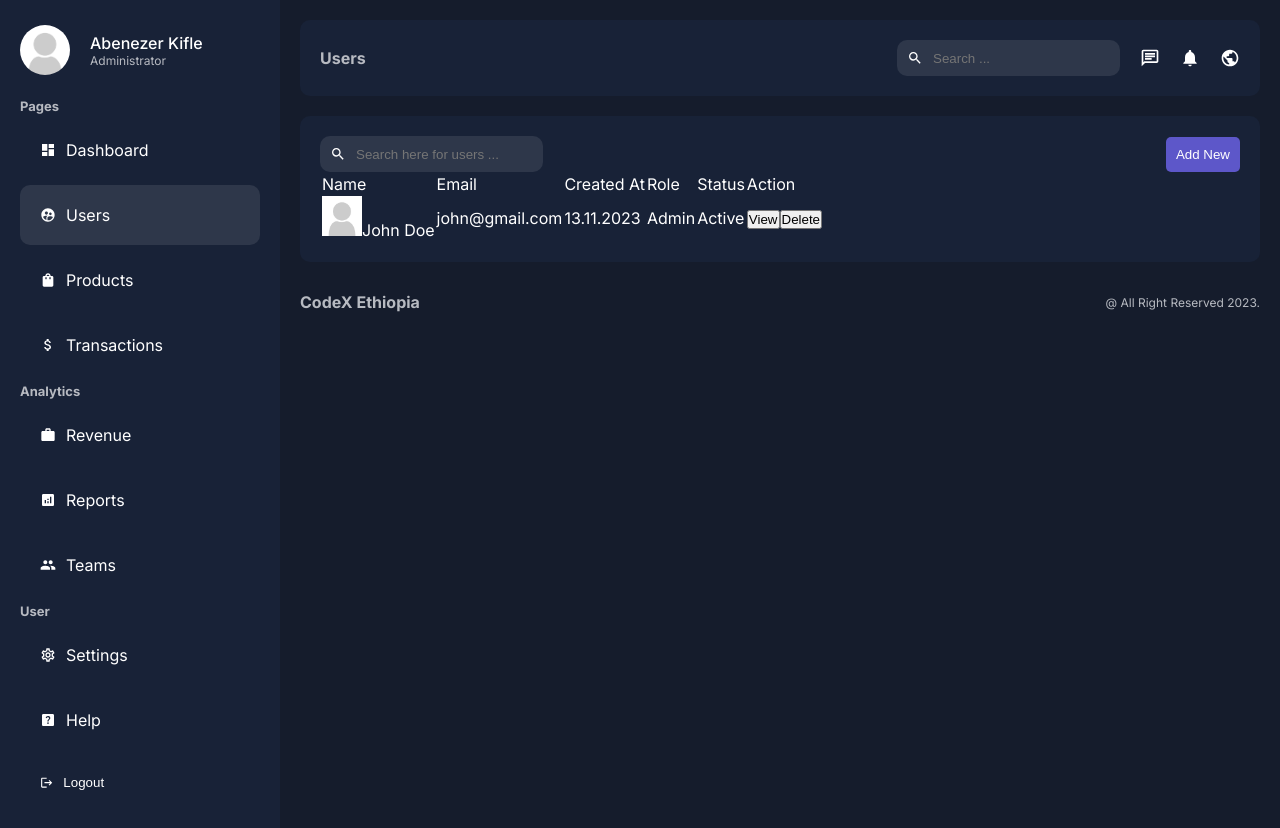
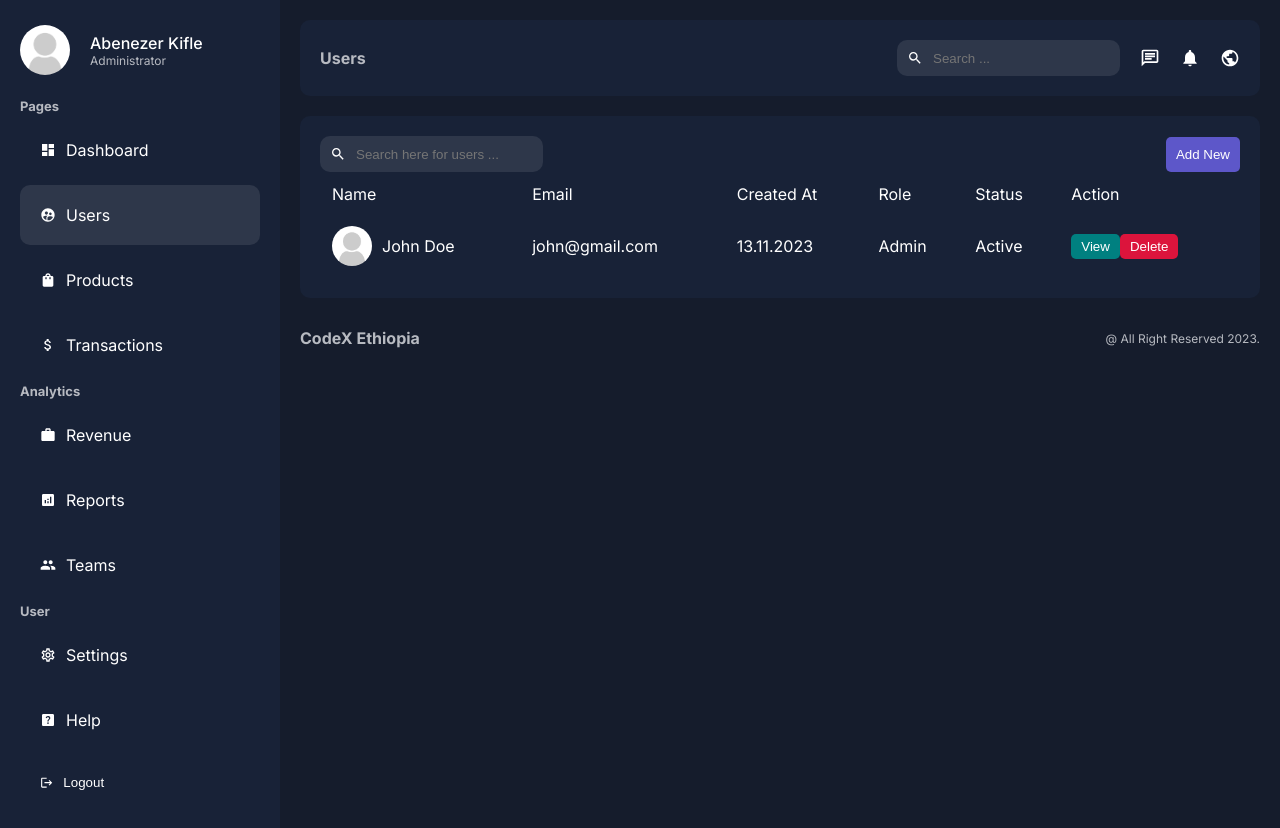
Before and after one commit to abenooo/NextJs_14_AdminDashboard, a Next.js app: page /dashboard/users in a window 1280 px wide. Built offline with nearby package versions, Linux system fonts and the light colour scheme.

Commit message:
Style the table

```diff
--- a/app/ui/user/user.module.css
+++ b/app/ui/user/user.module.css
@@ -10,6 +10,10 @@
   justify-content: space-between;
 }
 .table {
+    width: 100%;
+}
+.table td{
+    padding: 10px;
 }
 .addButton {
   padding: 10px;
@@ -19,3 +23,27 @@
   border-radius: 5px;
   cursor: pointer;
 }
+.user{
+    display: flex;
+    align-items: center;
+    gap: 10px;
+}
+
+.userImage{
+    border-radius: 50%;
+    object-fit: cover;
+}
+
+.button{
+    padding: 5px 10px;
+    border-radius: 5px;
+    color: var(--text);
+    border: none;
+    cursor: pointer;
+}
+.view{
+    background-color: teal;
+}
+.delete{
+    background-color: crimson;
+}
```
